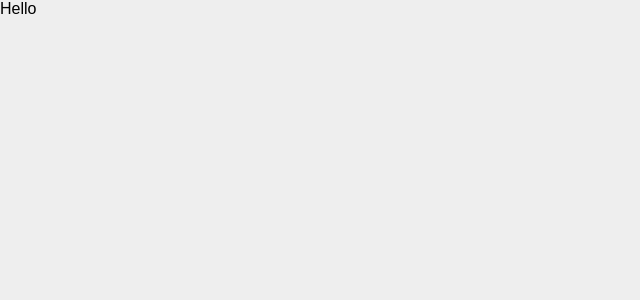
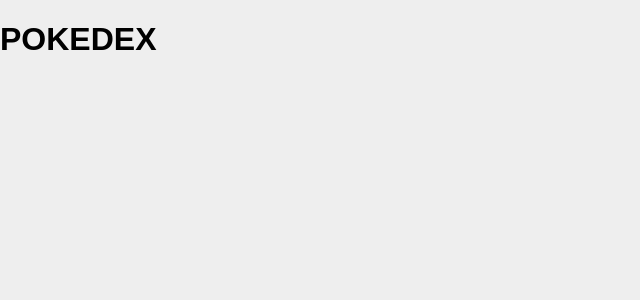
Before and after one commit to olszowskijacek/Pokedex--React-App, a React (Create React App) app: page / in a window 1280 px wide. Shown: the top 300 px of the page, without its empty margins (0-640 px from the left). Built offline with nearby package versions, Linux system fonts and the light colour scheme.

Commit message:
add Container & Header component

```diff
--- a/src/App.js
+++ b/src/App.js
@@ -1,11 +1,14 @@
 import React from 'react';
 import './App.scss';
 
+import Container from './Components/Container/Container.js'
+import Header from './Components/Header/Header.js';
+
 function App() {
   return (
-    <div className='app'>
-      Hello
-    </div>
+    <Container className='App'>
+      <Header title='POKEDEX'/>
+    </Container>
   );
 }
 
--- /dev/null
+++ b/src/Components/Container/Container.js
@@ -0,0 +1,11 @@
+import React from 'react';
+import './Container.scss';
+
+
+const Container = ({ children }) => (
+    <main className='container'>
+        {children}
+    </main>
+);
+
+export default Container;
--- /dev/null
+++ b/src/Components/Header/Header.js
@@ -0,0 +1,8 @@
+import React from 'react';
+import './Header.scss';
+
+const Header = ({title}) => (
+<h1>{title}</h1>
+);
+
+export default Header;
```
Also changed, not shown: src/Components/Container/Container.scss (added), src/Components/Header/Header.scss (added).
